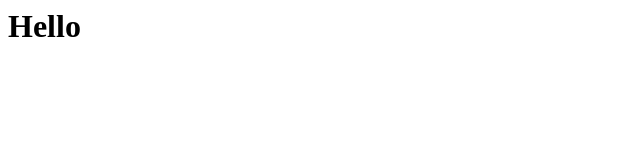
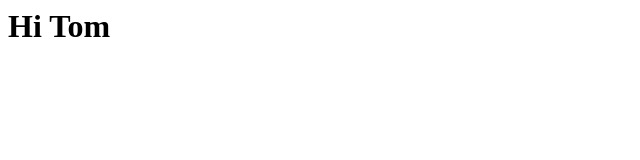
Before and after one commit to vighneshhegde/web, a plain HTML site: page index.html in a window 1280 px wide. Shown: the full height of the page, 0-640 px from the left. Drawn offline with Linux system fonts and the light colour scheme.

Commit message:
Update index.html

```diff
--- a/index.html
+++ b/index.html
@@ -1 +1 @@
-<h1>Hello<h1>
+<h1>Hi Tom<h1>
```
